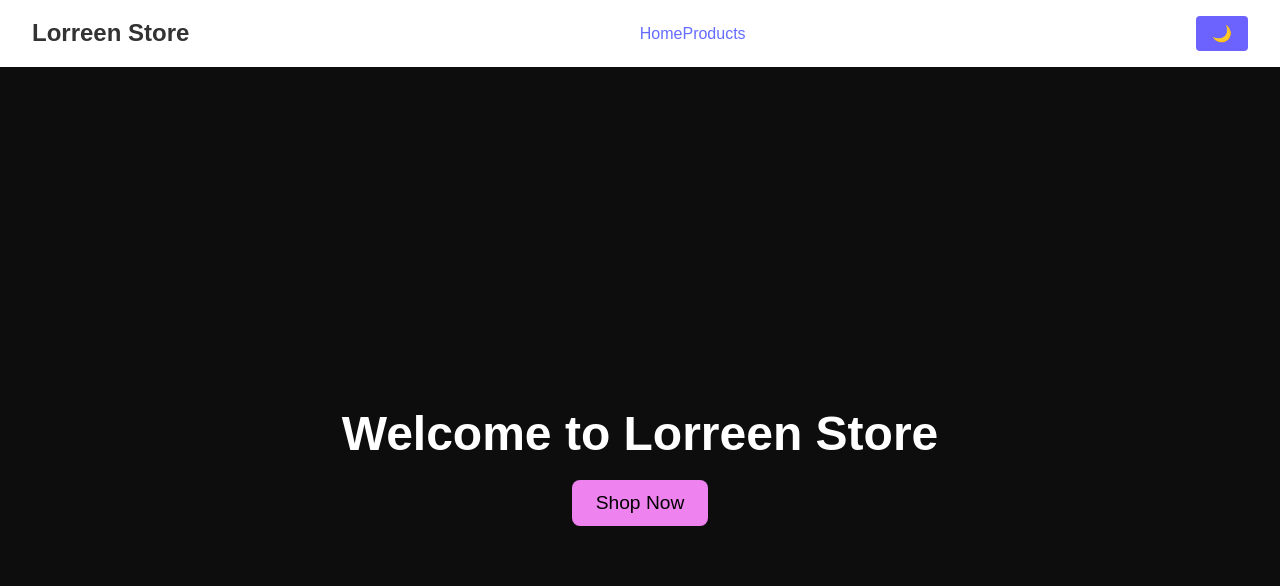
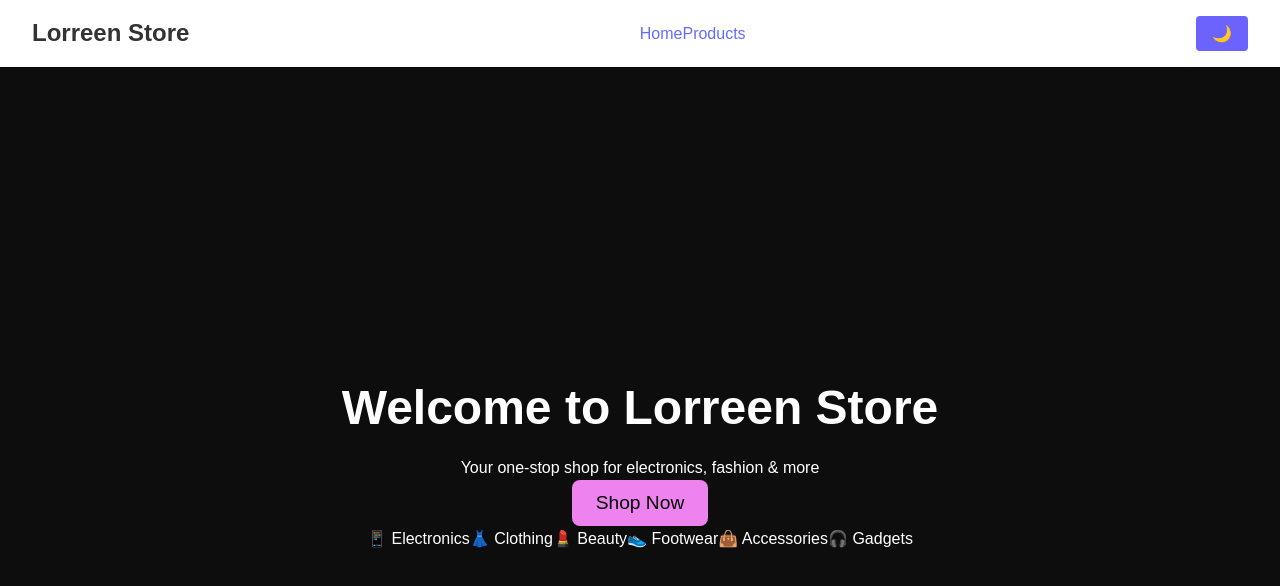
Before and after one commit to kmdieto/LorreenStore-Frontend, a React (Vite) app: page / in a window 1280 px wide. Shown: the top 586 px of the page. Built offline with nearby package versions, Linux system fonts and the light colour scheme; no server answers.

Commit message:
Refine landing page with hero and scrolling categories

```diff
--- a/src/pages/LandingPage.jsx
+++ b/src/pages/LandingPage.jsx
@@ -2,13 +2,37 @@ import React from "react";
 import "../styles/LandingPage.css";
 import { Link } from "react-router-dom";
 
+const categories = [
+  "📱 Electronics",
+  "👗 Clothing",
+  "💄 Beauty",
+  "👟 Footwear",
+  "👜 Accessories",
+  "🎧 Gadgets"
+];
+
 const LandingPage = () => {
   return (
     <div className="landing-container">
-      <h1 className="landing-title">Welcome to Lorreen Store</h1>
-      <Link to="/products">
-        <button className="landing-btn">Shop Now</button>
-      </Link>
+      {/* HERO */}
+      <section className="hero">
+        <h1 className="landing-title">Welcome to Lorreen Store</h1>
+        <p className="landing-subtitle">
+          Your one-stop shop for electronics, fashion & more
+        </p>
+        <Link to="/products">
+          <button className="landing-btn">Shop Now</button>
+        </Link>
+      </section>
+
+      {/* SCROLLING CATEGORY BANNER */}
+      <section className="category-scroll">
+        <div className="scroll-track">
+          {categories.map((cat, index) => (
+            <span key={index}>{cat}</span>
+          ))}
+        </div>
+      </section>
     </div>
   );
 };
```
